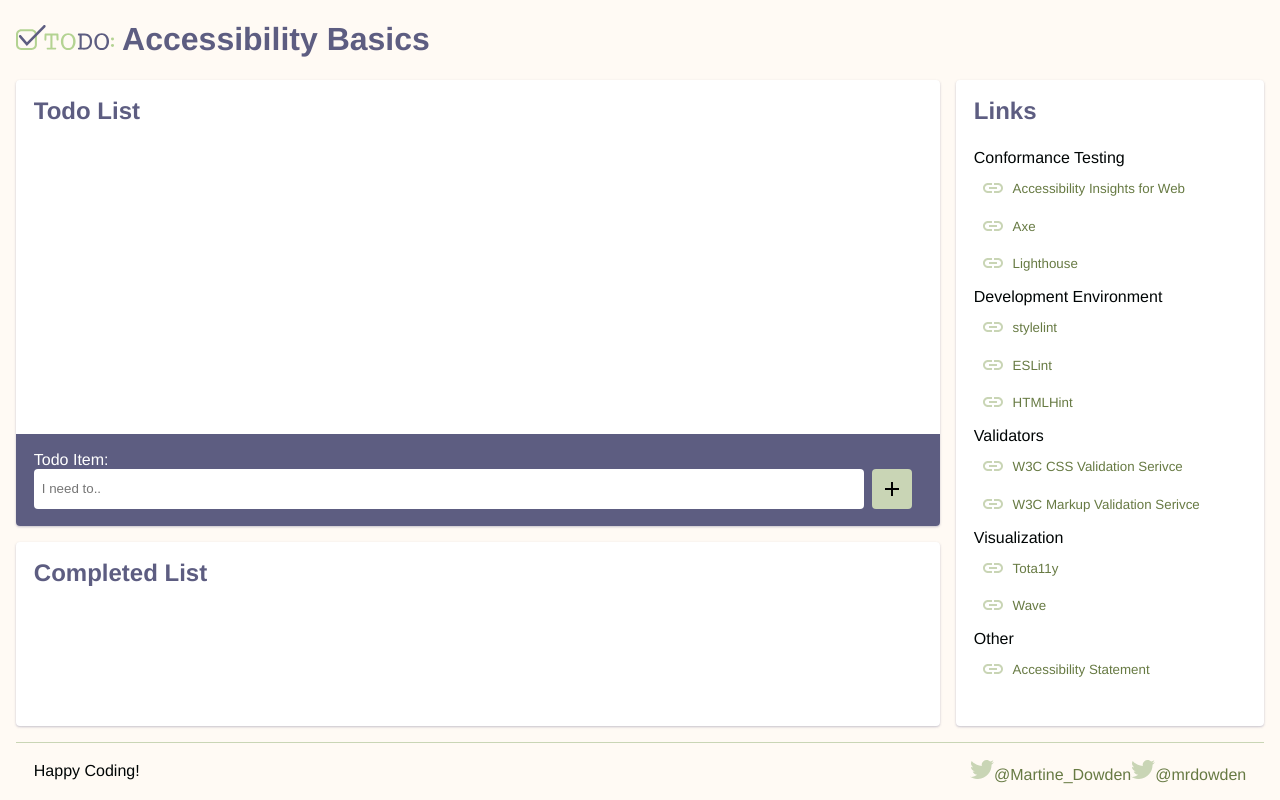
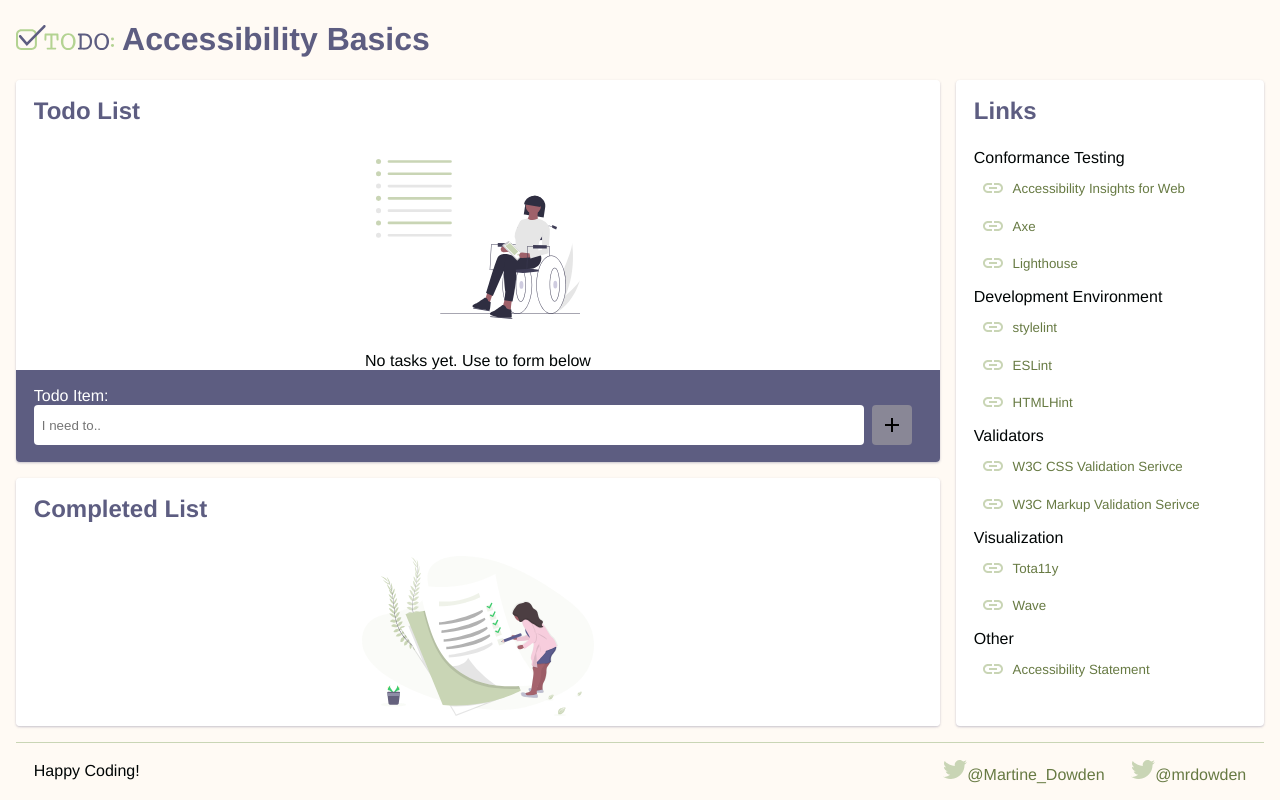
Before and after one commit to M2D2co/accessibility-basics-vue, a Vue app: page / in a window 1280 px wide. Built offline with nearby package versions, Linux system fonts and the light colour scheme.

Commit message:
UI clean up and details

```diff
--- a/src/App.vue
+++ b/src/App.vue
@@ -32,7 +32,7 @@ export default {
     #app {
       display: grid;
       grid-template-columns: 3fr 1fr;
-      grid-template-rows: max-content auto max(25%) max-content;
+      grid-template-rows: max-content auto max(33%) max-content;
       grid-template-areas:
         "header header"
         "todo resources"
--- a/src/assets/sass/theme.scss
+++ b/src/assets/sass/theme.scss
@@ -108,3 +108,17 @@ input[type="checkbox"]:checked:after {
   margin-bottom: 1rem;
   h2, .title { margin: 0; }
 }
+
+.no-data {
+  img {
+    display: block;
+    width: auto;
+    height: 10rem;
+    margin: 4ex auto;
+  }
+  p {
+    text-align: center;
+    max-width: 26ch;
+    margin: 2ex auto;
+  }
+}
--- a/src/components/completed.vue
+++ b/src/components/completed.vue
@@ -1,8 +1,12 @@
 <template>
-  <section id="completed" class="card todo">
+  <section id="completed" class="card todo" aria-live="polite">
     <section class="todo-list">
       <h2 class="title">Completed List</h2>
-      <ul>
+      <div v-if="completedTodos.length < 1" class="no-data">
+        <img src="../assets/img/completed-no-data.svg" alt="">
+        <p>No completed tasks yet. Check a task in the todo list above to mark it as complete.</p>
+      </div>
+      <ul v-if="completedTodos.length > 0">
         <li v-for="(todo, index) in completedTodos" v-bind:key="todo.key">
           <label>
             <input
--- a/src/components/create-item.vue
+++ b/src/components/create-item.vue
@@ -14,7 +14,7 @@
       required
       autocomplete="todo"
     >
-    <button type="submit" aria-label="add item to todo list">
+    <button type="submit" aria-label="add item to todo list" :disabled="!item">
       <img src="../assets/img/add.svg" alt="">
     </button>
   </form>
--- a/src/components/footer.vue
+++ b/src/components/footer.vue
@@ -40,5 +40,6 @@ export default {
       display: flex;
       justify-content: space-between;
     }
+    .twitter a { margin-left: 3ch; }
   }
 </style>
--- a/src/components/todo.vue
+++ b/src/components/todo.vue
@@ -1,8 +1,12 @@
 <template>
   <main id="todo" class="card todo">
-    <section class="todo-list">
+    <section class="todo-list" aria-live="polite">
       <h2 class="title">Todo List</h2>
-      <ul>
+      <div v-if="outstandingTodos.length < 1" class="no-data">
+        <img src="../assets/img/todo-no-data.svg" alt="">
+        <p>No tasks yet. Use to form below to create your first todo item.</p>
+      </div>
+      <ul v-if="outstandingTodos.length > 0">
         <li v-for="(todo, index) in outstandingTodos" v-bind:key="todo.key">
           <label>
             <input
```
Also changed, not shown: src/assets/img/completed-no-data.svg (added), src/assets/img/todo-no-data.svg (added).
